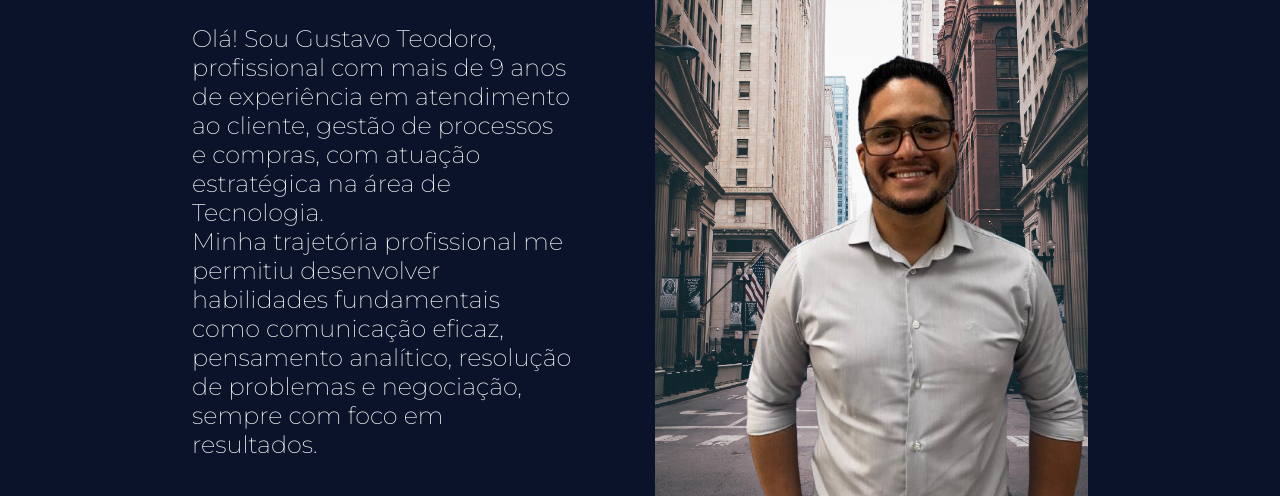
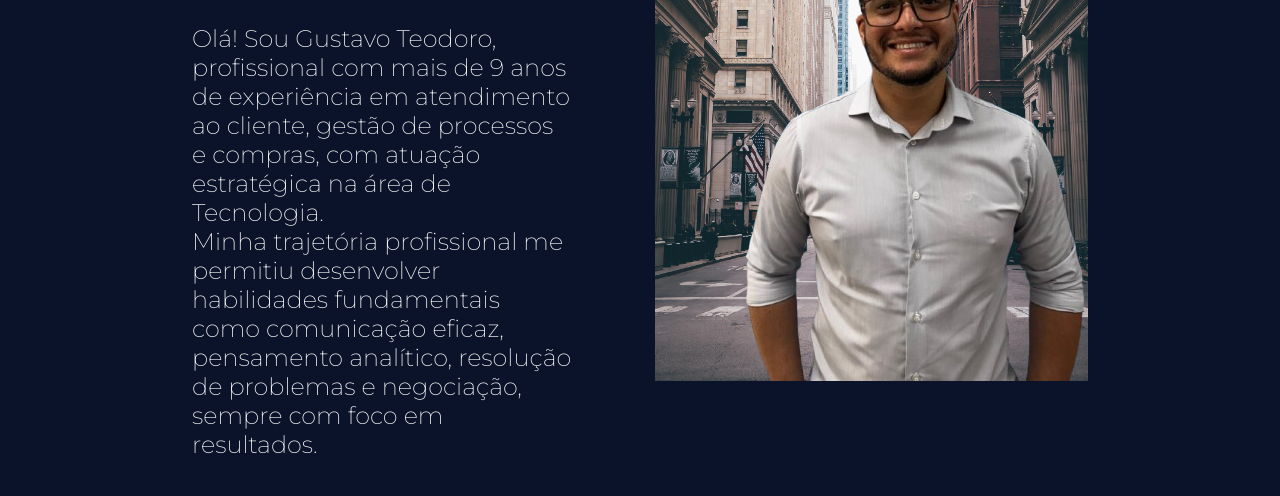
Before and after one commit to GustavoTeodoro10/portifoli, a plain HTML site: page index.html in a window 1280 px wide. Shown: the part 315-811 px from the top of the page. Drawn offline with nearby package versions, Linux system fonts and the light colour scheme.

Commit message:
Ajuste na posição da foto

```diff
--- a/style/style.css
+++ b/style/style.css
@@ -41,7 +41,7 @@ body {
 .apresentacao{
     padding: 5% 15%;
     display: flex;
-    align-items: center;
+    align-items: flex-start;
     justify-content: space-between;
     gap: 82px;
 }
@@ -114,6 +114,9 @@ body {
 
 .apresentacao__imagem{
     width: 50%;
+    display: flex;
+    flex-direction: column;
+    align-items: flex-start;
 }
 
 .rodape{
```
